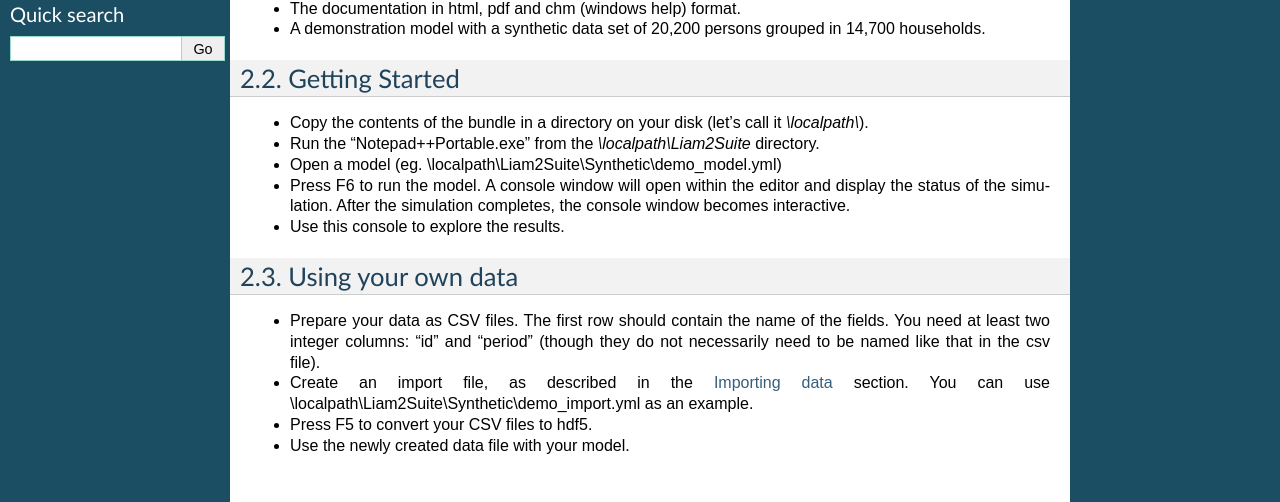
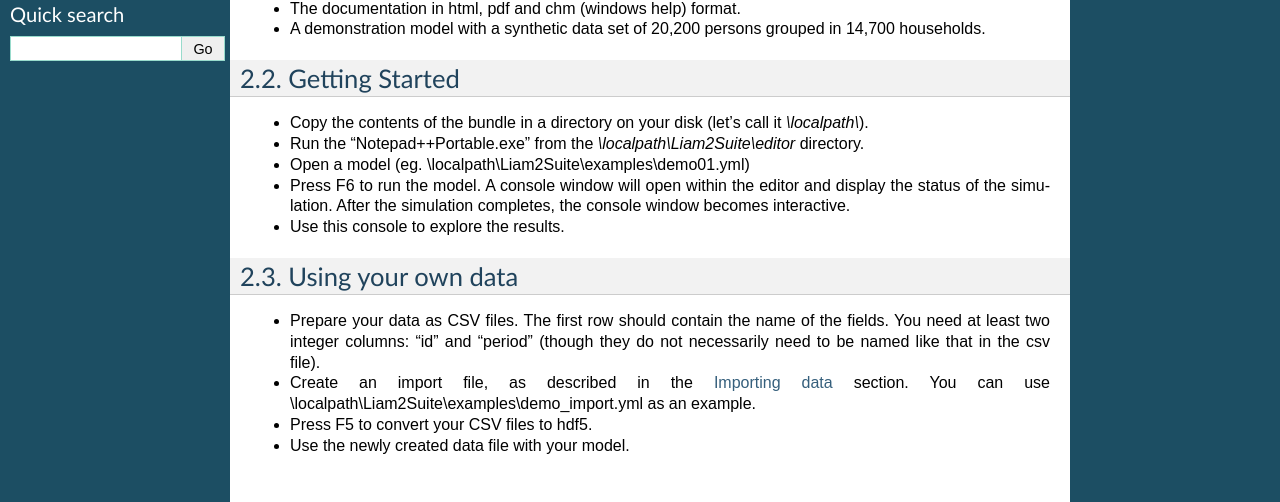
Before and after one commit to liam2/liam2, a Sphinx documentation site: the page built from doc/usersguide/source/environment.rst, in a window 1280 px wide. Shown: the part 312-814 px from the top of the page. Built offline with Sphinx 7.4.7, drawn with Linux system fonts in a browser that asks for light colours; formulas are drawn with MathJax 3.

Commit message:
commit last minutes changes that went into the 0.4.1 release

```diff
--- a/doc/usersguide/source/environment.rst
+++ b/doc/usersguide/source/environment.rst
@@ -30,9 +30,10 @@ Getting Started
 - Copy the contents of the bundle in a directory on your disk (let's call it
   *\\localpath\\*).
 
-- Run the "Notepad++Portable.exe" from the *\\localpath\\Liam2Suite* directory.
+- Run the "Notepad++Portable.exe" from the *\\localpath\\Liam2Suite\\editor*
+  directory.
 
-- Open a model (eg. \\localpath\\Liam2Suite\\Synthetic\\demo_model.yml)
+- Open a model (eg. \\localpath\\Liam2Suite\\examples\\demo01.yml)
 
 - Press F6 to run the model. A console window will open within the editor and
   display the status of the simulation. After the simulation completes, the
@@ -48,7 +49,7 @@ Using your own data
   do not necessarily need to be named like that in the csv file).
 
 - Create an import file, as described in the :ref:`import_data` section. You
-  can use \\localpath\\Liam2Suite\\Synthetic\\demo_import.yml as an example.
+  can use \\localpath\\Liam2Suite\\examples\\demo_import.yml as an example.
 
 - Press F5 to convert your CSV files to hdf5.
 
```
Also changed, not shown: doc/usersguide/source/changes.rst (+8 -0 lines).
